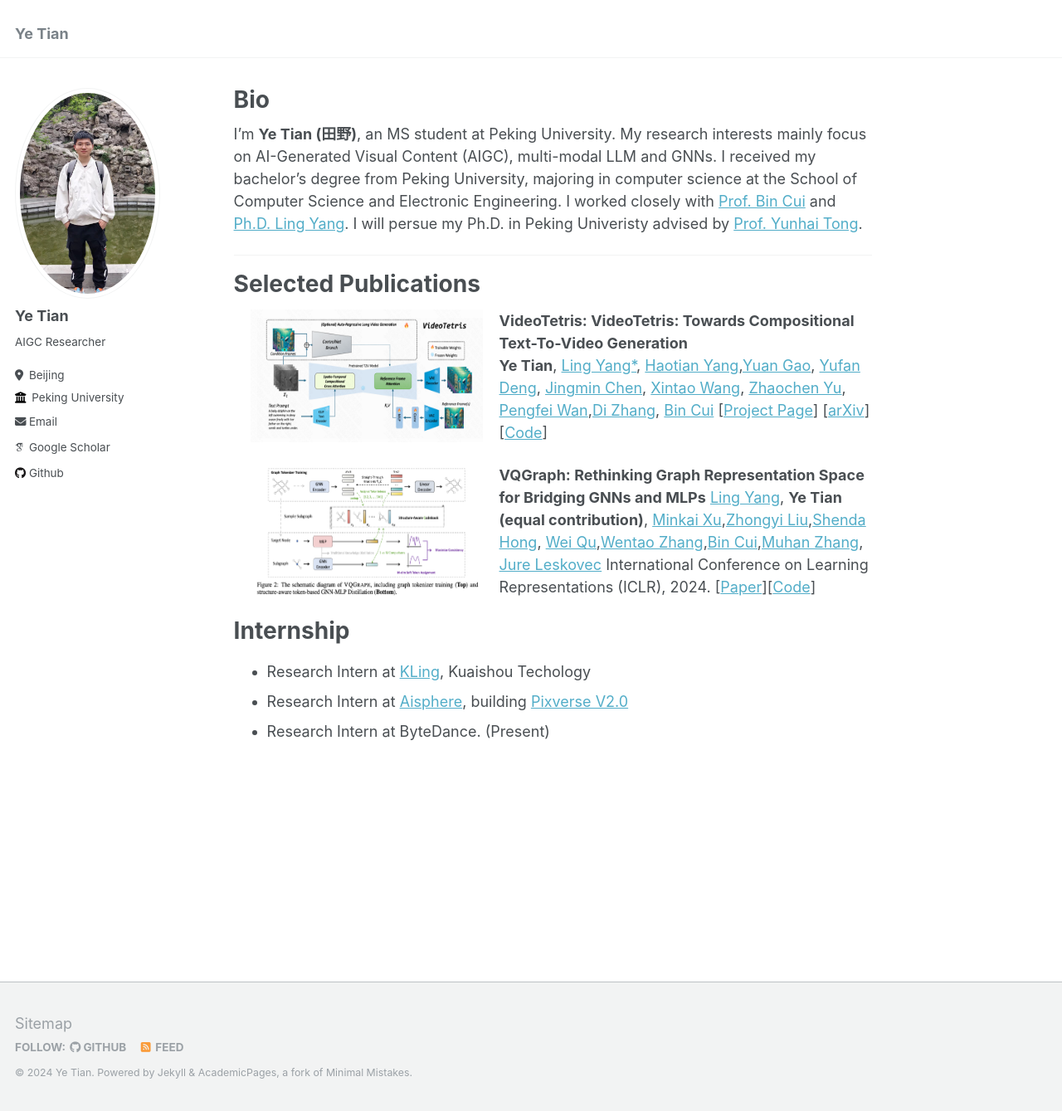
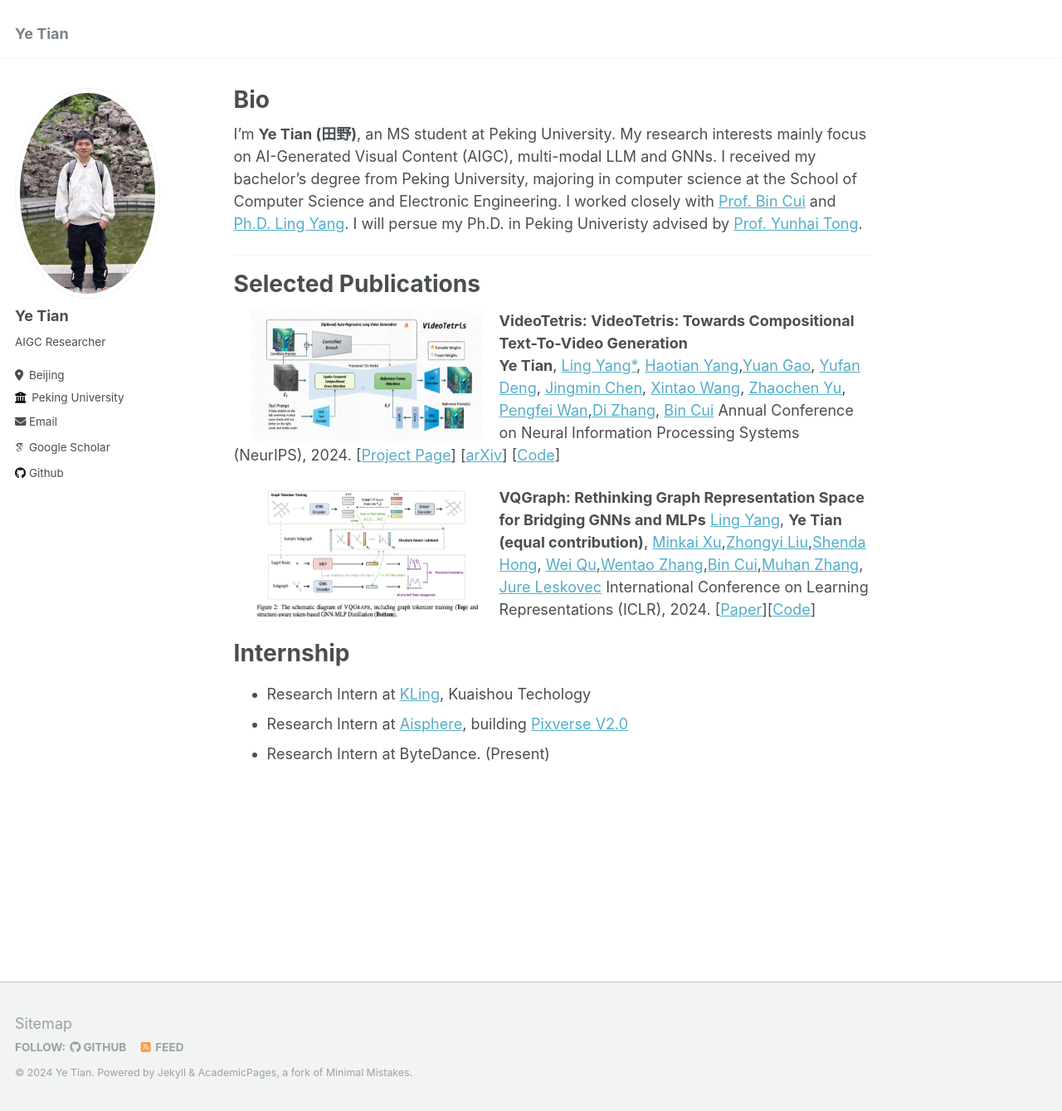
Before and after one commit to tyfeld/tyfeld.github.io, a Jekyll site: the page built from _pages/about.md, in a window 1280 px wide and 1339 px high. Shown: the whole window at 83% size. Built offline with Jekyll 4.4.1, drawn with Linux system fonts in a browser that asks for light colours; some web fonts are replaced.

Commit message:
Update about.md

```diff
--- a/_pages/about.md
+++ b/_pages/about.md
@@ -17,6 +17,7 @@ I'm **Ye Tian (田野)**, an MS student at Peking University. My research intere
 <img src='./files/videotetris.png' style='float:left;width:280px;height:160px;margin-left:20px;margin-right:20px'/>
 **VideoTetris: VideoTetris: Towards Compositional Text-To-Video Generation**
 **Ye Tian**, [Ling Yang*](https://yangling0818.github.io), [Haotian Yang](https://scholar.google.com/citations?user=LH71RGkAAAAJ&hl=en),[Yuan Gao](https://videotetris.github.io/), [Yufan Deng](https://videotetris.github.io/), [Jingmin Chen](https://videotetris.github.io/), [Xintao Wang](https://xinntao.github.io), [Zhaochen Yu](https://videotetris.github.io/), [Pengfei Wan](https://scholar.google.com/citations?user=P6MraaYAAAAJ&hl=en),[Di Zhang](https://openreview.net/profile?id=~Di_ZHANG3), [Bin Cui](https://cuibinpku.github.io/cuibin_cn.html)
+Annual Conference on Neural Information Processing Systems (NeurIPS), 2024.
 [[Project Page](https://videotetris.github.io/)] [[arXiv](https://arxiv.org/abs/2406.04277)] [[Code]([https://github.com/arthur-qiu/LongerCrafter](https://github.com/YangLing0818/VideoTetris))]
 
 <img src='./files/vqgraph.png' style='float:left;width:280px;height:160px;margin-left:20px;margin-right:20px'/>
```
